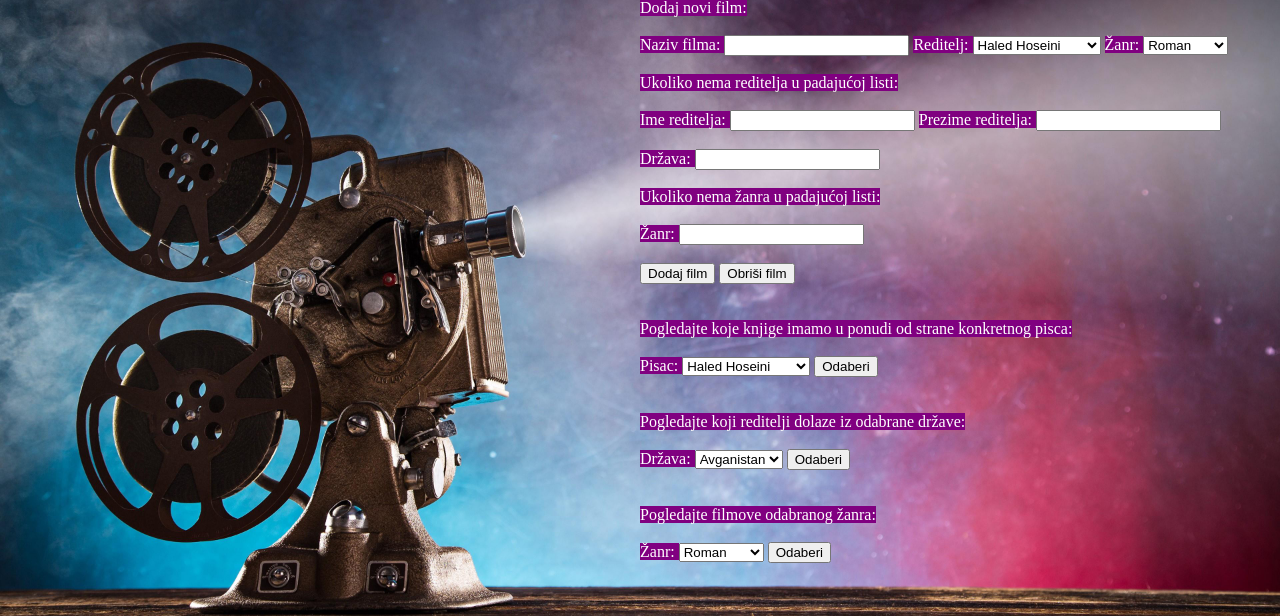
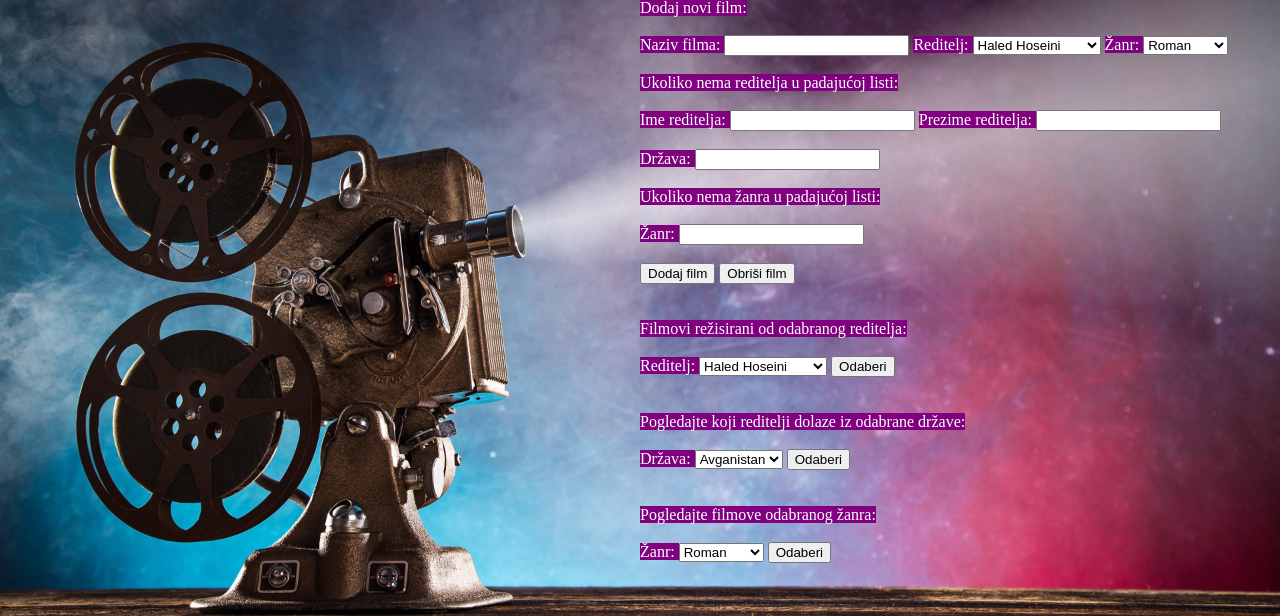
Before and after one commit to Tatjana1499/filmomanija, a PHP site: page /film.php in a window 1280 px wide. Shown: the part 76-692 px from the top of the page. Run offline with PHP 8.4, Linux system fonts and the light colour scheme; data comes from the database, SQL or seed files in the repository.

Commit message:
pretraga filmova i reditelja

```diff
--- a/film.php
+++ b/film.php
@@ -28,7 +28,6 @@
   left: 85%;
   width: 200px;
   font-size: x-large;
-
   }
   .frmFilmPoReditelju{
     position: relative;
@@ -66,7 +65,6 @@
     crossorigin="anonymous">
 </script>
 <script src="skripta.js"></script>
-
 </head>
 <body>
    <div class="prikazFilmova">
@@ -76,30 +74,30 @@
    <div class="frmDodajFilm">
    <form action="" method="post">
    <label for="">Dodaj novi film: </label><br><br>
-     <label for="novaKnjiga">Naziv filma: </label>
-     <input type="text" name="novaKnjiga" id="novaKnjiga">
-     <label for="sviPisci">Reditelj: </label>
-     <select name="sviPisci" id="sviPisci">
+     <label for="nazivFilma">Naziv filma: </label>
+     <input type="text" name="nazivFilma" id="nazivFilma">
+     <label for="cmbReditelji">Reditelj: </label>
+     <select name="cmbReditelji" id="cmbReditelji">
        <?php
-          $rezultatUpita = Pisac::vratiSvePisce($link);
-          while($pisac = mysqli_fetch_array($rezultatUpita))
+          $rez = Pisac::vratiSvePisce($link);
+          while($reditelj = mysqli_fetch_array($rez))
           {
-            $imePrezime = $pisac['imePisca'].' '.$pisac['prezimePisca'];
+            $imePrezime = $reditelj['imePisca'].' '.$reditelj['prezimePisca'];
         ?>
             <option value="<?php echo $imePrezime ?>"><?php echo $imePrezime ?></option>
         <?php
           }
         ?>
      </select>
-     <label for="sviZanrovi">Žanr: </label>
-     <select name="sviZanrovi" id="sviZanrovi">
+     <label for="listaZanrova">Žanr: </label>
+     <select name="listaZanrova" id="listaZanrova">
         <?php
-          $rezultatUpita = Zanr::vratiSveZanrove($link);
-          while($zanr = mysqli_fetch_array($rezultatUpita))
+          $rez = Zanr::vratiSveZanrove($link);
+          while($zanr = mysqli_fetch_array($rez))
           {
-            $imeZanra = $zanr['imeZanra'];
+            $nazivZanra = $zanr['imeZanra'];
         ?>
-            <option value="<?php echo $imeZanra ?>"><?php echo $imeZanra?></option>
+            <option value="<?php echo $nazivZanra ?>"><?php echo $nazivZanra?></option>
         <?php
           }
         ?>
@@ -107,45 +105,42 @@
      </label>
      <br><br>
      <label for="">Ukoliko nema reditelja u padajućoj listi: </label><br><br>
-     <label for="imeNovogPisca">Ime reditelja: </label>
-     <input type="text" name="imeNovogPisca" id="imeNovogPisca">
-     <label for="prezimeNovogPisca">Prezime reditelja: </label>
-     <input type="text" name="prezimeNovogPisca" id="prezimeNovogPisca">
+     <label for="imeNovogRed">Ime reditelja: </label>
+     <input type="text" name="imeNovogRed" id="imeNovogRed">
+     <label for="prezimeNovogRed">Prezime reditelja: </label>
+     <input type="text" name="prezimeNovogRed" id="prezimeNovogRed">
      <br> <br>
-     <label for="zemljaPisca">Država: </label>
-     <input type="text" name="zemljaPisca" id="zemljaPisca">
+     <label for="drzavaRed">Država: </label>
+     <input type="text" name="drzavaRed" id="drzavaRed">
      <br><br>
      <label for="">Ukoliko nema žanra u padajućoj listi: </label><br><br>
      <label for="noviZanr">Žanr: </label>
      <input type="text" name="noviZanr" id="noviZanr">
      <br>
      <br>
-     <!-- dugme za dodavanje knjige -->
-     <button type="submit" name="dodavanjeKnjige" onclick="proveriFormuZaKnjige()">Dodaj film</button>
+     <button type="submit" name="dodajFilm" onclick="proveriFormuZaKnjige()">Dodaj film</button>
      <button type="submit" name="brisanje" onclick="proveriFormuZaBrisanjeKnjige()">Obriši film</button>
    </form>
    <br>
-
    </div>
    <br>
-
    <div class="frmFilmPoReditelju">
    <form action="" method="post">
-   <label for="">Pogledajte koje knjige imamo u ponudi od strane konkretnog pisca: </label><br><br>
-     <label for="pisci">Pisac: </label>
-     <select name="pisci" id="pisci">
+   <label for="">Filmovi režisirani od odabranog reditelja: </label><br><br>
+     <label for="reditelji">Reditelj: </label>
+     <select name="reditelji" id="reditelji">
       <?php
-          $rezultatUpita = Pisac::vratiSvePisce($link);
-          while($pisac = mysqli_fetch_array($rezultatUpita))
+          $rez = Pisac::vratiSvePisce($link);
+          while($reditelj = mysqli_fetch_array($rez))
           {
-            $imePrezime = $pisac['imePisca'].' '.$pisac['prezimePisca'];
+            $imePrezime = $reditelj['imePisca'].' '.$reditelj['prezimePisca'];
         ?>
             <option value="<?php echo $imePrezime ?>"><?php echo $imePrezime ?></option>
         <?php
           }
         ?>
      </select>
-     <button type="submit" name="proveriKnjige">Odaberi</button>
+     <button type="submit" name="nadjiFilmove">Odaberi</button>
    </form>
    <br>
    </div>
@@ -153,20 +148,20 @@
    <div class="frmRediteljPoDrzavi">
    <form action="" method="post">
    <label for="">Pogledajte koji reditelji dolaze iz odabrane države: </label><br><br>
-     <label for="zemlje">Država: </label>
-     <select name="zemlje" id="zemlje">
+     <label for="drzave">Država: </label>
+     <select name="drzave" id="drzave">
           <?php
             $rez = Pisac::vratiSveZemljeRazlicito($link);
-            while($redTabele = mysqli_fetch_array($rez))
+            while($zemlje = mysqli_fetch_array($rez))
               {
-                $zemlja = $redTabele['zemljaPorekla'];
+                $zemlja = $zemlje['zemljaPorekla'];
           ?>
               <option value="<?php echo $zemlja ?>"><?php echo $zemlja ?></option>
           <?php
               }
           ?>
      </select>
-     <button type="submit" name="proveriZemlje">Odaberi</button>
+     <button type="submit" name="nadjiReditelja">Odaberi</button>
    </form>
    <br>
    </div>
@@ -177,12 +172,12 @@
    <label for="zanrovi">Žanr: </label>
    <select name="zanrovi" id="zanrovi">
       <?php
-        $rezupita = Zanr::vratiSvaImenaZanrovaRazlicito($link);
-        while($zanr = mysqli_fetch_array($rezupita))
+        $rez = Zanr::vratiSvaImenaZanrovaRazlicito($link);
+        while($zanr = mysqli_fetch_array($rez))
         {
-          $imeZanra = $zanr['imeZanra'];
+          $nazivZanra = $zanr['imeZanra'];
       ?>
-          <option value="<?php echo $imeZanra ?>"><?php echo $imeZanra ?></option>
+          <option value="<?php echo $nazivZanra ?>"><?php echo $nazivZanra ?></option>
       <?php
         }
       ?>
@@ -194,170 +189,129 @@
 </body>
 </html>
 <?php
-   //dodavanje nove knjige u bazu
-   if(isset($_POST['dodavanjeKnjige']))
+   if(isset($_POST['dodajFilm']))
    {
-
-      $imePisca;
-      $prezimePisca;
-      $zemljaPisca;
-      $imeZanra;
-
-      $povratniNiz = Citalac::iseciImePrezime($_POST['sviPisci']);
-      $imePisca = $povratniNiz['ime'];
-      $prezimePisca = $povratniNiz['prezime'];
-      $imeZanra = $_POST['sviZanrovi'];
-
-      //izmeni imePisca, prezimePisca i zemljaPisca ako je u pitanju novi pisac
-      //dodaj novog pisca u bazu sa tim podacima
-      if($_POST['imeNovogPisca'] != '' && $_POST['prezimeNovogPisca'] != '' &&  $_POST['zemljaPisca'] != '')
+      $imeReditelja;
+      $prezimeReditelja;
+      $drzavaReditelja;
+      $nazivZanra;
+      $povratniNiz = Citalac::iseciImePrezime($_POST['cmbReditelji']);
+      $imeReditelja = $povratniNiz['ime'];
+      $prezimeReditelja = $povratniNiz['prezime'];
+      $nazivZanra = $_POST['listaZanrova'];
+      if($_POST['imeNovogRed'] != '' && $_POST['prezimeNovogRed'] != '' &&  $_POST['drzavaRed'] != '')
       {
-         $imePisca = $_POST['imeNovogPisca'];
-         $prezimePisca = $_POST['prezimeNovogPisca'];
-         $zemljaPisca = $_POST['zemljaPisca'];
-         $pisac = new Pisac($imePisca, $prezimePisca, $zemljaPisca);
-         $pisac->unesiPiscaUBazu($link);
+         $imeReditelja = $_POST['imeNovogRed'];
+         $prezimeReditelja = $_POST['prezimeNovogRed'];
+         $drzavaReditelja = $_POST['drzavaRed'];
+         $reditelj = new Pisac($imeReditelja, $prezimeReditelja, $drzavaReditelja);
+         $reditelj->unesiPiscaUBazu($link);
       }
-
-      //izmeni imeZanra ako je u pitanju novi zanr
-      //kreiraj novi zanr u bazi sa tim imenom
       if($_POST['noviZanr'] != "")
       {
-         $imeZanra = $_POST['noviZanr'];
-         $zanr = new Zanr($imeZanra);
+         $nazivZanra = $_POST['noviZanr'];
+         $zanr = new Zanr($nazivZanra);
          if(!$zanr->postojiZanr($link))
            $zanr->unesiZanrUBazu($link);
          else
-           echo "Žanr postoji u bazi!".'<br>';
+           echo "Žanr već postoji.";
       }
-
-      //uzmi ID pisca sa tim imenom i prezimenom
-      $pisacID = Pisac::vratiIdPisca($link, $imePisca, $prezimePisca);
-      //uzmi ID zanra sa tim imenom
-      $zanrID = Zanr::vratiIdZanra($link, $imeZanra);
-      $imeKnjige = $_POST['novaKnjiga'];
-      if($imeKnjige == "")
+      $rediteljID = Pisac::vratiIdPisca($link, $imeReditelja, $prezimeReditelja);
+      $zanrID = Zanr::vratiIdZanra($link, $nazivZanra);
+      $nazivFilma = $_POST['nazivFilma'];
+      if($nazivFilma == "")
         die();
-
-      //dodavanje knjige
-      $knjiga = new Knjiga($imeKnjige, $pisacID, $zanrID);
-      if(!$knjiga->postojiKnjiga($link))
-        $knjiga->dodajKnjiguUBazu($link);
+      $film = new Knjiga($nazivFilma, $rediteljID, $zanrID);
+      if(!$film->postojiKnjiga($link))
+          $film->dodajKnjiguUBazu($link);
       else
-        echo "Knjiga već postoji u bazi!";
-
+        echo "Film već postoji.";
    }
-
-   //BrisanjeKnjige
    if(isset($_POST['brisanje']))
    {
-     $imeKnjige = $_POST['novaKnjiga'];
-     $povratniNiz = Citalac::iseciImePrezime($_POST['sviPisci']);
-     $imePisca = $povratniNiz['ime'];
-     $prezimePisca = $povratniNiz['prezime'];
-     $imeZanra = $_POST['sviZanrovi'];
-
-     if($_POST['imeNovogPisca'] != "" || $_POST['prezimeNovogPisca'] != "" ||
-     $_POST['zemljaPisca'] != "" || $_POST['noviZanr'] != "")
+     $nazivFilma = $_POST['nazivFilma'];
+     $povratniNiz = Citalac::iseciImePrezime($_POST['cmbReditelji']);
+     $imeReditelja = $povratniNiz['ime'];
+     $prezimeReditelja = $povratniNiz['prezime'];
+     $nazivZanra = $_POST['listaZanrova'];
+     if($_POST['imeNovogRed'] != "" || $_POST['prezimeNovogRed'] != "" || $_POST['drzavaRed'] != "" || $_POST['noviZanr'] != "")
       {
         die();
       }
-
-     $pisacID = Pisac::vratiIdPisca($link, $imePisca, $prezimePisca);
-     $zanrID = Zanr::vratiIdZanra($link, $imeZanra);
-
-     $knjigaZaBrisanje = new Knjiga($imeKnjige, $pisacID, $zanrID);
-     $knjigaZaBrisanje->izbaciKnjiguIzBaze($link);
-
+     $rediteljID = Pisac::vratiIdPisca($link, $imeReditelja, $prezimeReditelja);
+     $zanrID = Zanr::vratiIdZanra($link, $nazivZanra);
+     $filmBrisi = new Knjiga($nazivFilma, $rediteljID, $zanrID);
+     $filmBrisi->izbaciKnjiguIzBaze($link);
      var_dump($_POST);
-
    }
-   //ideje : izlistaj pisce po zemljama, izlistaj knjige po piscima, knjige po zanrovima ...
-
-   //izlistaj knjige po piscima
-   if(isset($_POST['proveriKnjige']))
+   if(isset($_POST['nadjiFilmove']))
    {
-      $imePrezimePisca = $_POST['pisci'];
-      $niz = Citalac::iseciImePrezime($imePrezimePisca);
-      $idPisca = Pisac::vratiIdPisca($link, $niz['ime'], $niz['prezime']);
-
+      $imePrezReditelja = $_POST['reditelji'];
+      $niz = Citalac::iseciImePrezime($imePrezReditelja);
+      $idReditelj = Pisac::vratiIdPisca($link, $niz['ime'], $niz['prezime']);
       echo "<table border=2>";
        echo "<tr>";
-         echo "<th>"; echo "Pisac"; echo "</th>";
-         echo "<th>"; echo "Naslov knjige"; echo "</th>";
-         echo "<th>"; echo "Zanr"; echo "</th>";
+         echo "<th>"; echo "Reditelj"; echo "</th>";
+         echo "<th>"; echo "Naziv filma"; echo "</th>";
+         echo "<th>"; echo "Žanr"; echo "</th>";
        echo "</tr>";
-         $rezUpita = Knjiga::vratiKnjigeSpojenoSaZanrom($link);
-         while($knjiga = mysqli_fetch_array($rezUpita))
+         $rez = Knjiga::vratiKnjigeSpojenoSaZanrom($link);
+         while($film = mysqli_fetch_array($rez))
          {
-           if($knjiga['pisacID'] == $idPisca)
+           if($film['pisacID'] == $idReditelj)
            {
               echo "<tr>";
                 echo "<td>"; echo $niz['ime'].' '.$niz['prezime']; echo "</td>";
-                echo "<td>"; echo $knjiga['imeKnjige']; echo "</td>";
-                echo "<td>"; echo $knjiga['imeZanra']; echo "</td>";
+                echo "<td>"; echo $film['imeKnjige']; echo "</td>";
+                echo "<td>"; echo $film['imeZanra']; echo "</td>";
               echo "</tr>";
            }
          }
-
       echo "</table>";
    }
-
-   //provera koji pisci dolaze iz koje zemlje
-   if(isset($_POST['proveriZemlje']))
+   if(isset($_POST['nadjiReditelja']))
    {
-
-      $zemlja = $_POST['zemlje'];
-      $rezulUpita = Pisac::vratiSvePisce($link);
-
+      $drzava = $_POST['drzave'];
+      $rez = Pisac::vratiSvePisce($link);
       echo "<table border=2>";
       echo "<tr>";
-         echo "<th>"; echo "Pisac"; echo "</th>";
-         echo "<th>"; echo "Zemlja"; echo "</th>";
+         echo "<th>"; echo "Reditelj"; echo "</th>";
+         echo "<th>"; echo "Država"; echo "</th>";
        echo "</tr>";
-
-      while($pisac = mysqli_fetch_array($rezulUpita))
+      while($reditelj = mysqli_fetch_array($rez))
       {
-          if($pisac['zemljaPorekla'] == $zemlja)
+          if($reditelj['zemljaPorekla'] == $drzava)
           {
             echo "<tr>";
-              echo "<td>"; echo $pisac['imePisca'].' '.$pisac['prezimePisca']; echo "</td>";
-              echo "<td>"; echo $pisac['zemljaPorekla']; echo "</td>";
+              echo "<td>"; echo $reditelj['imePisca'].' '.$reditelj['prezimePisca']; echo "</td>";
+              echo "<td>"; echo $reditelj['zemljaPorekla']; echo "</td>";
            echo "</tr>";
           }
       }
-
       echo "</table>";
    }
-
-   //izlistaj knjige po zanru
    if(isset($_POST['proveriZanr']))
    {
      echo "<br>";
-     $imeZanra = $_POST['zanrovi'];
+     $nazivZanra = $_POST['zanrovi'];
      $tabela = Knjiga::vratiKnjigeSpojenoSaZanromSpojenoSaPiscem($link);
-
      echo "<table border=2>";
      echo "<tr>";
-         echo "<th>"; echo "Naslov knjige"; echo "</th>";
-         echo "<th>"; echo "Pisac"; echo "</th>";
-         echo "<th>"; echo "Zanr"; echo "</th>";
+         echo "<th>"; echo "Naziv filma"; echo "</th>";
+         echo "<th>"; echo "Reditelj"; echo "</th>";
+         echo "<th>"; echo "Žanr"; echo "</th>";
      echo "</tr>";
-
-     while($knjiga = mysqli_fetch_array($tabela))
+     while($film = mysqli_fetch_array($tabela))
      {
-        if($knjiga['imeZanra'] == $imeZanra)
+        if($film['imeZanra'] == $nazivZanra)
         {
           echo "<tr>";
-           echo "<td>"; echo $knjiga['imeKnjige']; echo "</td>";
-           echo "<td>"; echo $knjiga['imePisca'].' '.$knjiga['prezimePisca']; echo "</td>";
-           echo "<td>"; echo $knjiga['imeZanra']; echo "</td>";
+           echo "<td>"; echo $film['imeKnjige']; echo "</td>";
+           echo "<td>"; echo $film['imePisca'].' '.$film['prezimePisca']; echo "</td>";
+           echo "<td>"; echo $film['imeZanra']; echo "</td>";
           echo "</tr>";
         }
      }
-
      echo "</table>";
    }
-
-
 ?>
--- a/klase.php
+++ b/klase.php
@@ -10,6 +10,13 @@ h2{
   position: relative;
 background-color: purple;
   left: 60%;
+ width: 400px;
+ text-align: center;
+}
+h4{
+  position: relative;
+background-color: purple;
+ top:-600px;
  width: 400px;
  text-align: center;
 }
@@ -146,9 +153,9 @@ background-color: purple;
       VALUES('$this->imeKnjige', '$this->pisacID', '$this->zanrID')";
       $rezultatUpita = mysqli_query($baza, $sqlUpit);
       if($rezultatUpita)
-        echo "<h2>Film je dodat.</h2>";
+        echo "<h4>Film je dodat.</h4>";
       else
-        echo "<h2>Greška, film nije dodat.</h2>";
+        echo "<h4>Greška, film nije dodat.</h4>";
     }
 
     //izbacivanje knjige iz baze
@@ -158,9 +165,9 @@ background-color: purple;
       AND pisacID = '$this->pisacID' AND zanrID = '$this->zanrID'";
       $rez = mysqli_query($baza, $sqlUpit);
       if($rez)
-        echo "<h2>Film je obrisan.</h2>";
+        echo "<h4>Film je obrisan.</h4>";
       else
-        echo "<h2>Greška, film nije obrisan.</h2>";
+        echo "<h4>Greška, film nije obrisan.</h4>";
     }
 
     function postojiKnjiga($baza)
@@ -304,9 +311,9 @@ background-color: purple;
      VALUE ('$this->imePisca', '$this->prezimePisca', '$this->zemljaPorekla')";
      $rez = mysqli_query($baza, $sqlUpit);
      if($rez)
-       echo "<h2>Reditelj je dodat.</h2>";
+       echo "<h4>Reditelj je dodat.</h4>";
      else
-       echo "<h2>Greška, reditelj nije dodat.</h2>";
+       echo "<h4>Greška, reditelj nije dodat.</h4>";
    }
 
    static function vratiSveZemljeRazlicito($baza)
@@ -369,9 +376,9 @@ background-color: purple;
      $sqlUpit = "INSERT INTO zanr(imeZanra) VALUES('$this->imeZanra')";
      $rez = mysqli_query($baza, $sqlUpit);
      if($rez)
-       echo "<h2>Žanr je uspešno dodat.</h2>";
+       echo "<h4>Žanr je uspešno dodat.</h4>";
      else
-       echo "<h2>Došlo je do greške, žanr nije dodat.</h2>";
+       echo "<h4>Došlo je do greške, žanr nije dodat.</h4>";
    }
  }
 ?>
--- a/skripta.js
+++ b/skripta.js
@@ -95,6 +95,7 @@ function skloniDiv(div) {
   document.getElementById(div).innerHTML = "";
 }
 */
+/*
 function loadText() {
   var xhr = new XMLHttpRequest();
   xhr.open("GET", "oNama.txt", true);
@@ -108,3 +109,4 @@ function loadText() {
 
   xhr.send();
 }
+*/
```
